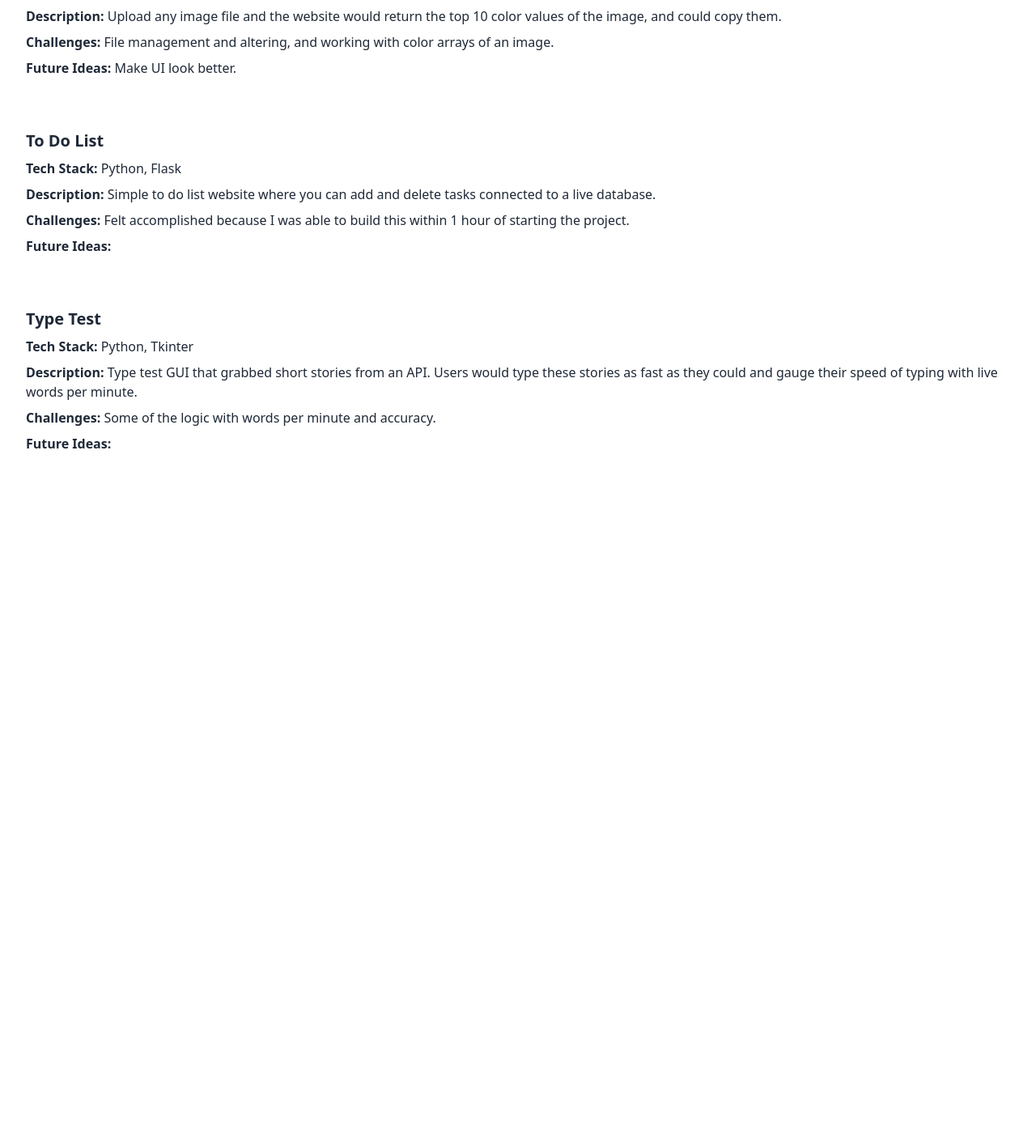
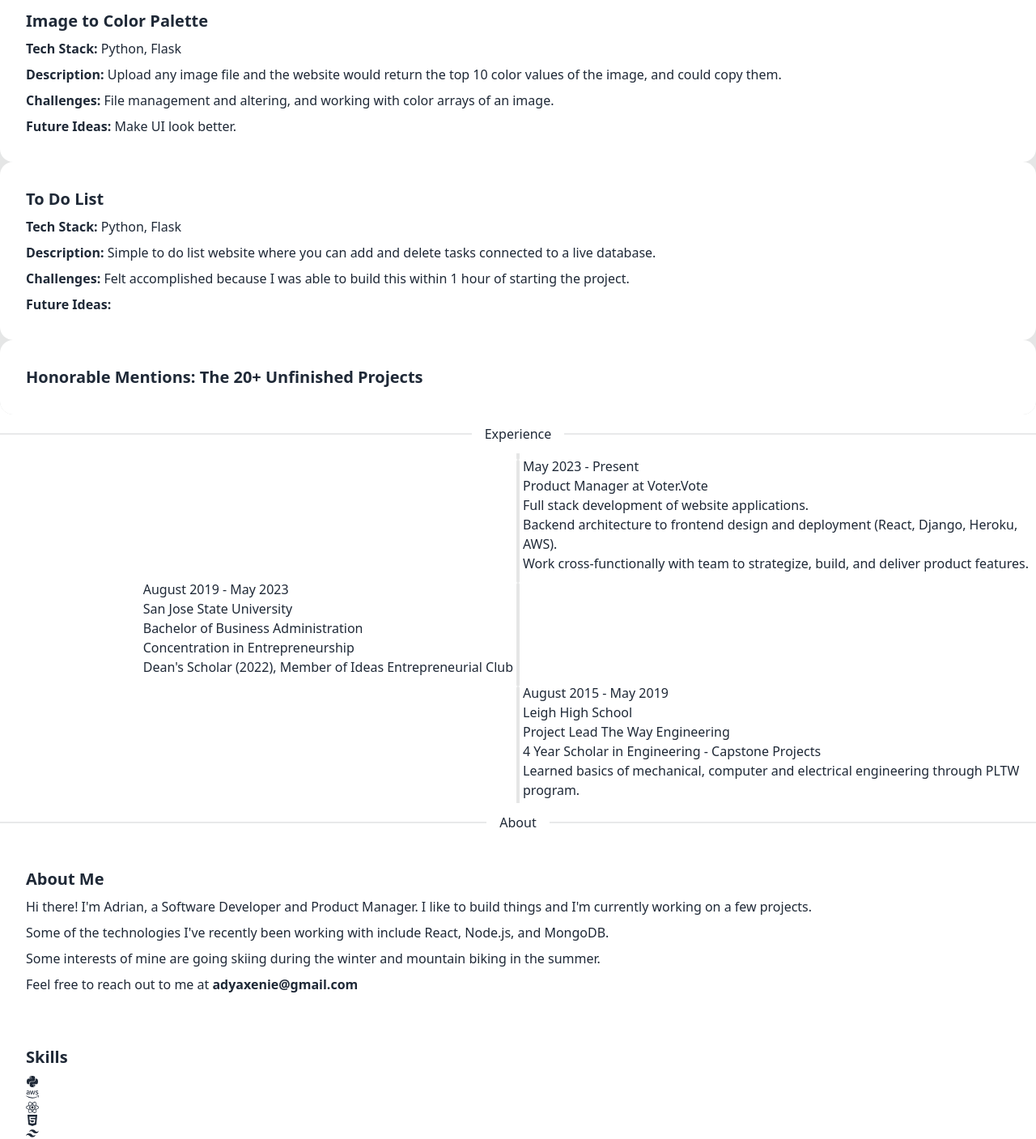
Before and after one commit to adyaxenie/blog, a Next.js app: page /home in a window 1280 px wide. Shown: the part 1361-2768 px from the top of the page at 81% size. Before the commit the page ends 1953 px from the top, so only its background shows below. Built offline with nearby package versions, Linux system fonts and the light colour scheme.

Commit message:
timeline, about, footer, formatting

```diff
--- /dev/null
+++ b/components/about.jsx
@@ -0,0 +1,42 @@
+import React from 'react';
+import { FaPython, FaAws, FaReact, FaHtml5, FaBootstrap } from 'react-icons/fa';
+import { RiTailwindCssFill } from 'react-icons/ri';
+import { SiDjango, SiScikitlearn, SiMysql } from 'react-icons/si';
+import { GrHeroku } from 'react-icons/gr';
+const About = () => {
+    return (
+        <div className="justify-center items-center p-10">
+            <h1 className="divider text-6xl font-medium w-1/3 md:mx-auto py-20">About</h1>
+            <div className="sm:flex justify-center gap-10">
+                <div className="card bg-base-100 shadow-xl w-full md:w-1/3 mx-2 p-5">
+                    <div className="card-body">
+                        <h2 className="card-title">About Me</h2>
+                        <p>Hi there! I'm Adrian, a Software Developer and Product Manager. I like to build things and I'm currently working on a few projects.</p>
+                        <p>Some of the technologies I've recently been working with include React, Node.js, and MongoDB.</p>
+                        <p>Some interests of mine are going skiing during the winter and mountain biking in the summer.</p>
+                        <p>Feel free to reach out to me at <strong>adyaxenie@gmail.com</strong></p>
+                    </div>
+                </div>
+                <div className="card bg-base-100 shadow-xl w-full md:w-1/3 mx-2 p-5">
+                    <div className="card-body">
+                        <h2 className="card-title">Skills</h2>
+                        <div className="grid grid-cols-3 gap-4 py-4">
+                            <FaPython className="h-10 w-10" />
+                            <FaAws className="h-10 w-10" />
+                            <FaReact className="h-10 w-10" />
+                            <FaHtml5 className="h-10 w-10" />
+                            <RiTailwindCssFill className="h-10 w-10" />
+                            <FaBootstrap className="h-10 w-10" />
+                            <SiDjango className="h-10 w-10" />
+                            <GrHeroku className="h-10 w-10" />
+                            <SiScikitlearn className="h-10 w-10" />
+                            <SiMysql className="h-10 w-10" />
+                        </div>
+                    </div>
+                </div>
+            </div>
+        </div>
+    );
+};
+
+export default About;
--- /dev/null
+++ b/components/footer.jsx
@@ -0,0 +1,13 @@
+import React from 'react';
+
+const Footer = () => {
+    return (
+        <footer className="flex justify-center items-center mx-auto py-20">
+            <div className="flex gap-4">
+                <p>© 2024 All rights reserved</p>
+            </div>
+        </footer>
+    );
+};
+
+export default Footer;
--- a/components/home.jsx
+++ b/components/home.jsx
@@ -5,8 +5,10 @@ import Projects from './projects';
 const Home = () => {
     return (
         <div className="justify-center items-center py-20 p-10">
-            <h1 className="divider text-6xl font-medium">Projects</h1>
-            <Projects />
+            <h1 className="divider text-6xl font-medium w-1/2 md:mx-auto">Projects</h1>
+            <div className="mockup-window border bg-base-300 mt-20">
+                <Projects />
+            </div>
         </div>
     );
 };
--- a/components/landing.jsx
+++ b/components/landing.jsx
@@ -29,10 +29,9 @@ const Landing = () => {
                     <button className="btn btn-primary" onClick={scrollToPortfolio}>View Portfolio</button>
                     <div className="flex items-center mt-20 space-x-10">
                         <a className="link" onClick={() => scrollToSection("projects")}>Projects</a>
-                        <a className="link" onClick={() => scrollToSection("education")}>Education</a>
-                        <a className="link" onClick={() => scrollToSection("experience")}>Experience</a>
-                        <a className="link" onClick={() => scrollToSection("skills")}>Skills</a>
-                        <a className="link" onClick={() => scrollToSection("awards")}>Awards</a>
+                        <a className="link" onClick={() => scrollToSection("timeline")}>Experience</a>
+                        <a className="link" onClick={() => scrollToSection("about")}>Skills</a>
+                        <a className="link" onClick={() => scrollToSection("about")}>About</a>
                     </div>
                 </div>
             </div>
--- a/components/navbar.jsx
+++ b/components/navbar.jsx
@@ -22,7 +22,8 @@ const Navbar = () => {
             <ul tabIndex={0} className="menu menu-sm dropdown-content mt-3 z-[1] p-2 shadow bg-base-100 rounded-box w-52">
                 <li><a onClick={() => scrollToSection("landing")}>Home</a></li>
                 <li><a onClick={() => scrollToSection("projects")}>Portfolio</a></li>
-                <li><a onClick={() => scrollToSection("")}>About</a></li>
+                <li><a onClick={() => scrollToSection("timeline")}>Experience</a></li>
+                <li><a onClick={() => scrollToSection("about")}>About</a></li>
             </ul>
             </div>
         </div>
--- a/components/projects.jsx
+++ b/components/projects.jsx
@@ -3,7 +3,7 @@ import { projectsData } from '../data/projects';
 
 const Projects = () => {
     return (
-        <div className="flex flex-col w-full p-4">
+        <div className="flex flex-col w-full md:px-10 py-10">
             <div className="grid grid-cols-1 md:grid-cols-2 lg:grid-cols-3 gap-6">
                 {projectsData.map((project, index) => (
                     <div key={index} className="card bg-base-100 shadow-xl">
@@ -17,6 +17,11 @@ const Projects = () => {
                     </div>
                 ))}
             </div>
+            <div id="mention" className="card bg-base-100 shadow-xl w-full md:w-1/3 mx-auto mt-10">
+                <div className="card-body">
+                    <h2 className="card-title">Honorable Mentions: The 20+ Unfinished Projects</h2>
+                </div>
+            </div>
         </div>
     );
 };
--- /dev/null
+++ b/components/timeline.jsx
@@ -0,0 +1,57 @@
+import React from 'react';
+
+const Timeline = () => {
+    return (
+        <div className="justify-center items-center p-10">
+            <h1 className="divider text-6xl font-medium w-1/3 md:mx-auto py-10">Experience</h1>
+
+            <ul className="timeline timeline-snap-icon max-md:timeline-compact timeline-vertical p-5">
+            <li>
+                    <hr />
+                    <div className="timeline-middle">
+                        <svg xmlns="http://www.w3.org/2000/svg" viewBox="0 0 20 20" fill="currentColor" className="h-5 w-5"><path fillRule="evenodd" d="M10 18a8 8 0 100-16 8 8 0 000 16zm3.857-9.809a.75.75 0 00-1.214-.882l-3.483 4.79-1.88-1.88a.75.75 0 10-1.06 1.061l2.5 2.5a.75.75 0 001.137-.089l4-5.5z" clipRule="evenodd" /></svg>
+                    </div>
+                    <div className="timeline-end mb-10">
+                        <time className="font-mono italic">May 2023 - Present</time>
+                        <div className="text-lg font-black">Product Manager at Voter.Vote</div>
+                        <ul>
+                            <li>Full stack development of website applications.</li>
+                            <li>Backend architecture to frontend design and deployment (React, Django, Heroku, AWS).</li>
+                            <li>Work cross-functionally with team to strategize, build, and deliver product features.</li>
+                        </ul>
+                    </div>
+                    <hr />
+                </li>
+                <li>
+                    <hr />
+                    <div className="timeline-middle">
+                        <svg xmlns="http://www.w3.org/2000/svg" viewBox="0 0 20 20" fill="currentColor" className="h-5 w-5"><path fillRule="evenodd" d="M10 18a8 8 0 100-16 8 8 0 000 16zm3.857-9.809a.75.75 0 00-1.214-.882l-3.483 4.79-1.88-1.88a.75.75 0 10-1.06 1.061l2.5 2.5a.75.75 0 001.137-.089l4-5.5z" clipRule="evenodd" /></svg>
+                    </div>
+                    <div className="timeline-start md:text-end mb-10">
+                        <time className="font-mono italic">August 2019 - May 2023</time>
+                        <div className="text-lg font-black">San Jose State University</div>
+                        <div className="subheading mb-3">Bachelor of Business Administration</div>
+                        <p>Concentration in Entrepreneurship</p>
+                        <p>Dean's Scholar (2022), Member of Ideas Entrepreneurial Club</p>
+                    </div>
+                    <hr />
+                </li>
+                <li>
+                    <hr />
+                    <div className="timeline-middle">
+                        <svg xmlns="http://www.w3.org/2000/svg" viewBox="0 0 20 20" fill="currentColor" className="h-5 w-5"><path fillRule="evenodd" d="M10 18a8 8 0 100-16 8 8 0 000 16zm3.857-9.809a.75.75 0 00-1.214-.882l-3.483 4.79-1.88-1.88a.75.75 0 10-1.06 1.061l2.5 2.5a.75.75 0 001.137-.089l4-5.5z" clipRule="evenodd" /></svg>
+                    </div>
+                    <div className="timeline-end mb-10">
+                        <time className="font-mono italic">August 2015 - May 2019</time>
+                        <div className="text-lg font-black">Leigh High School</div>
+                        <div className="subheading mb-3">Project Lead The Way Engineering</div>
+                        <p>4 Year Scholar in Engineering - Capstone Projects</p>
+                        <p>Learned basics of mechanical, computer and electrical engineering through PLTW program.</p>
+                    </div>
+                    <hr />
+                </li>
+            </ul>
+        </div>
+)}
+
+export default Timeline;
--- a/data/projects.js
+++ b/data/projects.js
@@ -9,14 +9,14 @@ export const projectsData = [
       {
         "name": "Trading Bot with Machine Learning",
         "techStack": "Python, Django",
-        "description": "Web app for day trading that would be able to predict the next day's stock close price. A model is trained on the past 30 days, with the latest 5 being weighted involving training and test sets.",
+        "description": "Web app for day trading that would be able to predict the next day's stock close price using support vector regression. A model is trained on the past 30 days, with the latest 5 being weighted involving training and test sets.",
         "challenges": "Overfitting of trained models, and prediction function was complicated. Due to these factors I never put this bot into actual trading.",
         "futureIdeas": "General idea was to have a graphical interface that allows you to train and tweak your own models in the web app and apply it to a bot, as well as have backtesting to see performance."
       },
       {
         "name": "Financial Web App",
         "techStack": "Python, Flask",
-        "description": "Scrapped 500 stocks from Wikipedia, and used provided stock indicators with yfinance Python module to get basic information.",
+        "description": "Scrapped 500 stocks from Wikipedia, and used provided stock indicators with yfinance Python module to get basic information. User could search for a stock and see its information, as well as create a diversified portfolio based on their risk tolerance and goals.",
         "challenges": "Making a good looking UI/UX within the Frontend.",
         "futureIdeas": "More customizable indicators for risk management and user goals."
       },
@@ -41,11 +41,11 @@ export const projectsData = [
         "challenges": "Felt accomplished because I was able to build this within 1 hour of starting the project.",
         "futureIdeas": ""
       },
-      {
-        "name": "Type Test",
-        "techStack": "Python, Tkinter",
-        "description": "Type test GUI that grabbed short stories from an API. Users would type these stories as fast as they could and gauge their speed of typing with live words per minute.",
-        "challenges": "Some of the logic with words per minute and accuracy.",
-        "futureIdeas": ""
-      }
+      // {
+      //   "name": "Type Test",
+      //   "techStack": "Python, Tkinter",
+      //   "description": "Type test GUI that grabbed short stories from an API. Users would type these stories as fast as they could and gauge their speed of typing with live words per minute.",
+      //   "challenges": "Some of the logic with words per minute and accuracy.",
+      //   "futureIdeas": ""
+      // }
     ]
--- a/pages/home.jsx
+++ b/pages/home.jsx
@@ -2,8 +2,10 @@ import React from 'react';
 import Home from '../components/home';
 import Head from 'next/head';
 import Navbar from '../components/navbar';
-import Projects from '../components/projects';
 import Landing from '../components/landing';
+import Footer from '../components/footer';
+import About from '../components/about';
+import Timeline from '../components/timeline';
 
 export default function Index() {
   return (
@@ -14,11 +16,16 @@ export default function Index() {
       </Head>
       <Navbar />
       <Landing id="home" />
-      <div id="projects" className='h-screen'>
+      <div id="projects" className='h-full'>
         <Home />
       </div>
-      <div id="experience" className='h-screen'>
+      <div id="timeline" className='h-screen'>
+        <Timeline />
       </div>
+      <div id="about" className='h-full'>
+        <About />
+      </div>
+      <Footer />
     </>
   );
 }
```
